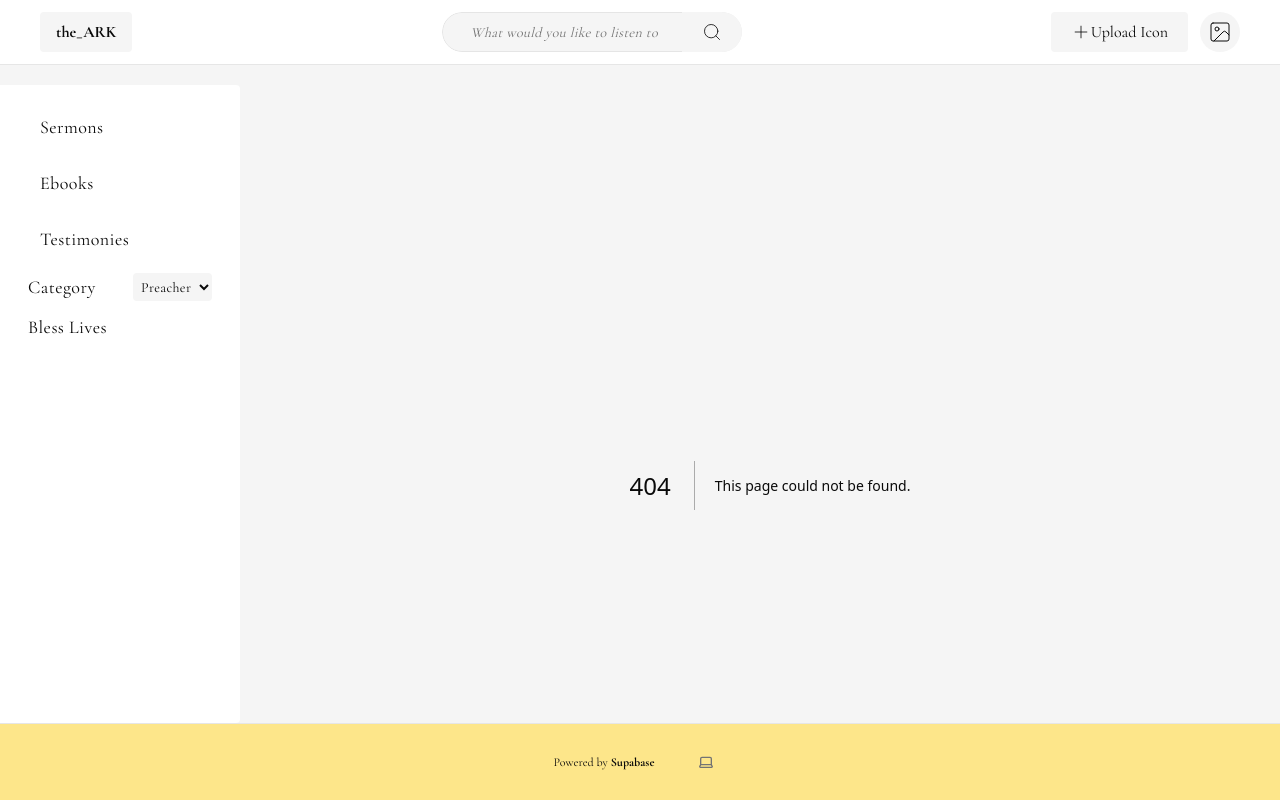
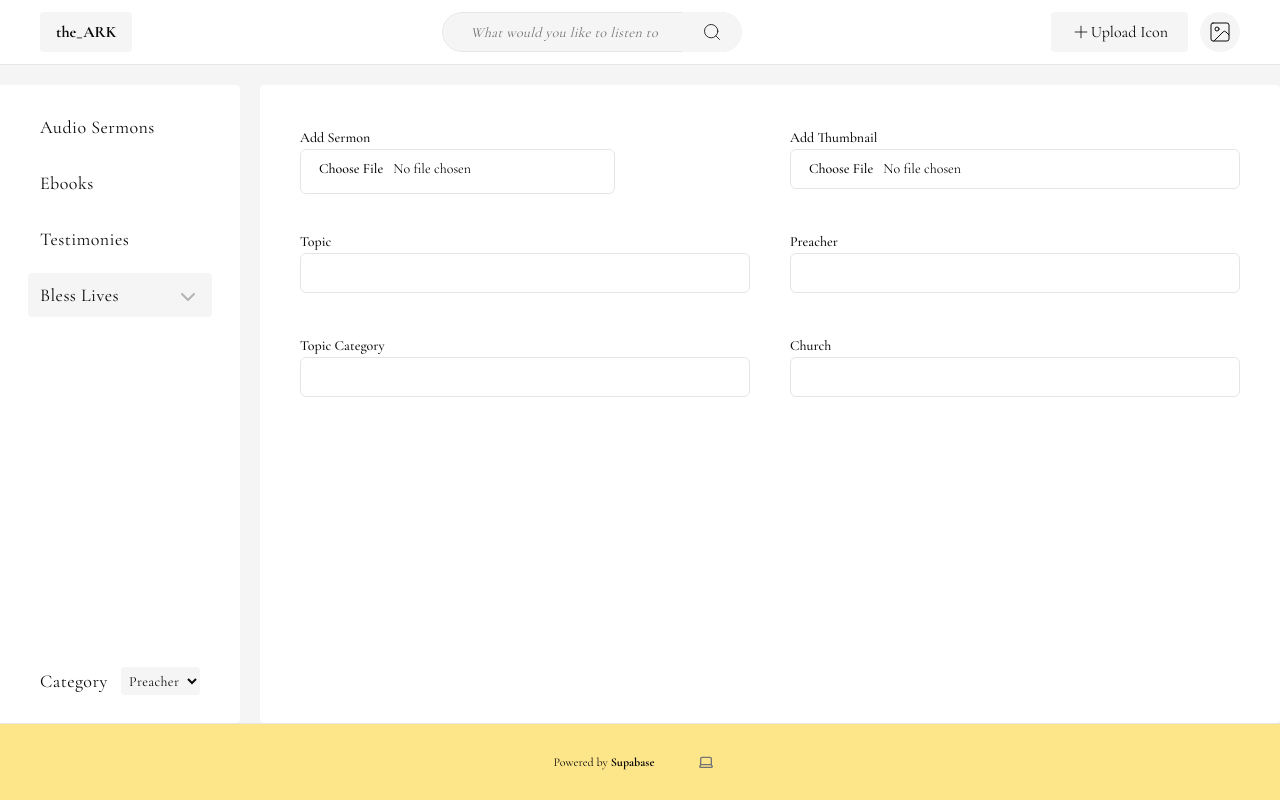
Before and after one commit to EmmanuelNwafuru/the_Ark, a Next.js app: page /bless-lives/share-sermons in a window 1280 px wide. Before the commit this address had no page. Built offline with nearby package versions, Linux system fonts and the light colour scheme.

Commit message:
add audio-sermons and bless-lives path

```diff
--- /dev/null
+++ b/app/audio-sermons/page.tsx
@@ -0,0 +1,17 @@
+const AudioSermonsPage = () => {
+  return (
+    <main className="flex-1 flex flex-col gap-6 px-10 bg-background rounded h-full py-10 overflow-y-auto">
+      <section>Random Sermons</section>
+      <section>By Preacher</section>
+      <section>Random Sermons</section>
+      <section>By Topic</section>
+      <section>Random Sermons</section>
+      <section>By Church</section>
+      <section>Random Sermons</section>
+      <section>By Series</section>
+      <section>Random Sermons</section>
+    </main>
+  );
+};
+
+export default AudioSermonsPage;
--- /dev/null
+++ b/app/bless-lives/share-sermons/page.tsx
@@ -0,0 +1,45 @@
+import { Input } from "@/components/ui/input";
+import { Label } from "@/components/ui/label";
+
+const ShareSermonPage = () => {
+  return (
+    <main className="flex-1 flex flex-col gap-6 px-10 bg-background rounded h-full py-10 overflow-y-auto">
+      <section className="grid w-full grid-cols-2 gap-10">
+        <div>
+          <Label>Add Sermon</Label>
+          <Input type="file" className="w-[70%] h-[70%]" />
+        </div>
+        <div>
+          <Label>Add Thumbnail</Label>
+          <Input type="file" />
+        </div>
+        <div>
+          <Label>Topic</Label>
+          <Input type="text" />
+        </div>
+        <div>
+          <Label>Preacher</Label>
+          <Input type="text" />
+        </div>
+        <div>
+          <Label>Topic Category</Label>
+          <Input type="text" />
+        </div>
+        <div>
+          <Label>Church</Label>
+          <Input type="text" />
+        </div>
+      </section>
+      {/* <section>By Preacher</section>
+      <section>Random Sermons</section>
+      <section>By Topic</section>
+      <section>Random Sermons</section>
+      <section>By Church</section>
+      <section>Random Sermons</section>
+      <section>By Series</section>
+      <section>Random Sermons</section> */}
+    </main>
+  );
+};
+
+export default ShareSermonPage;
--- a/app/component/SideNav.tsx
+++ b/app/component/SideNav.tsx
@@ -1,22 +1,26 @@
 import Link from "next/link";
+import SideNavBtn from "./SideNavBtn";
 
 const SideNav = () => {
   return (
     <div className="lg h-full bg-background rounded-r flex flex-col py-5 px-7 gap-3">
       {[
-        { label: "Sermons", redirect: "#" },
+        { label: "Audio Sermons", redirect: "/audio-sermons" },
         { label: "Ebooks", redirect: "#" },
         { label: "Testimonies", redirect: "#" },
+        {
+          label: "Bless Lives",
+          redirect: "#",
+          children: [
+            { label: "Share Sermons", redirect: "/bless-lives/share-sermons" },
+            { label: "Share Ebooks", redirect: "#" },
+            { label: "Share Testimonies", redirect: "#" },
+          ],
+        },
       ].map((nav, i) => (
-        <Link
-          key={i}
-          href={nav.redirect}
-          className="hover:bg-muted px-3 py-2 rounded"
-        >
-          {nav.label}
-        </Link>
+        <SideNavBtn key={i} nav={nav} />
       ))}
-      <div className="w-full flex justify-between">
+      <div className="w-full flex justify-between px-3 py-2">
         <span>Category</span>
         <select
           name="Preacher"
@@ -31,11 +35,6 @@ const SideNav = () => {
           <option value="">Church</option>
         </select>
       </div>
-      {[{ label: "Bless Lives", redirect: "#" }].map((nav, i) => (
-        <Link key={i} href={nav.redirect}>
-          {nav.label}
-        </Link>
-      ))}
     </div>
   );
 };
--- /dev/null
+++ b/app/component/SideNavBtn.tsx
@@ -0,0 +1,80 @@
+"use client";
+
+import { cn } from "@/lib/utils";
+import { ChevronDown, ChevronUp } from "lucide-react";
+import Link from "next/link";
+import { usePathname } from "next/navigation";
+import { useState } from "react";
+
+const SideNavBtn = ({
+  nav,
+}: {
+  nav: {
+    label: string;
+    redirect: string;
+    children?: { label: string; redirect: string }[] | undefined;
+  };
+}) => {
+  const pathname = usePathname();
+  const [childrenAreOpen, setChildrenAreOpen] = useState(false);
+
+  console.log(pathname.replace("-", " "));
+
+  return (
+    <>
+      {nav.children ? (
+        <div className="lg h-full bg-background rounded-r flex flex-col gap-3">
+          <div
+            className={cn(
+              "hover:bg-muted/50 px-3 py-2 rounded flex items-end justify-between",
+              pathname
+                .replaceAll("-", " ")
+                .toLowerCase()
+                .includes(nav.label.toLowerCase()) &&
+                !childrenAreOpen &&
+                "bg-muted"
+            )}
+            onClick={() => setChildrenAreOpen((prev) => !prev)}
+          >
+            {nav.label}
+            <span className="text-muted-foreground/50">
+              {childrenAreOpen ? <ChevronUp /> : <ChevronDown />}
+            </span>
+          </div>
+          {childrenAreOpen &&
+            nav.children?.map((childNav) => (
+              <Link
+                href={childNav.redirect}
+                className={cn(
+                  "hover:bg-muted/50 px-3 ml-4 py-2 rounded animate-in duration-1000",
+                  pathname
+                    .replaceAll("-", " ")
+                    .toLowerCase()
+                    .split("/")
+                    .includes(childNav.label.toLowerCase()) && "bg-muted"
+                )}
+              >
+                {childNav.label}
+              </Link>
+            ))}
+        </div>
+      ) : (
+        <Link
+          href={nav.redirect}
+          className={cn(
+            "hover:bg-muted/50 px-3 py-2 rounded",
+            pathname
+              .replaceAll("-", " ")
+              .toLowerCase()
+              .split("/")
+              .includes(nav.label.toLowerCase()) && "bg-muted"
+          )}
+        >
+          {nav.label}
+        </Link>
+      )}
+    </>
+  );
+};
+
+export default SideNavBtn;
```
